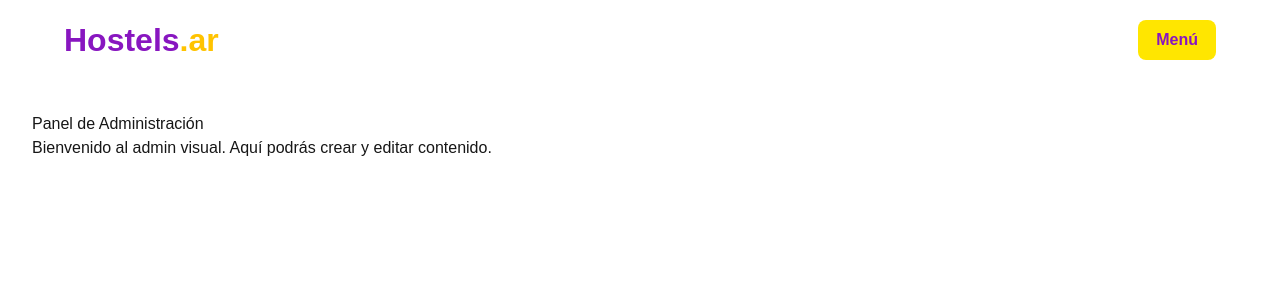
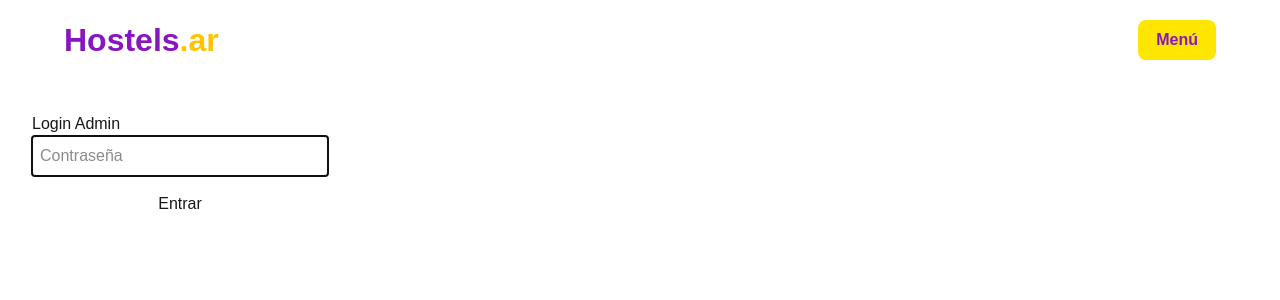
Before and after one commit to givemefire44/hostels.ar, a Next.js app: page /admin in a window 1280 px wide. Shown: the top 300 px of the page. Built offline with nearby package versions, Linux system fonts and the light colour scheme.

Commit message:
Update page.tsx

```diff
--- a/app/admin/page.tsx
+++ b/app/admin/page.tsx
@@ -1,10 +1,49 @@
 'use client';
 
+import { useState } from 'react';
+
+const PASSWORD = 'admin123'; // Puedes cambiar la contraseña aquí
+
 export default function AdminPage() {
+  const [auth, setAuth] = useState(false);
+  const [input, setInput] = useState('');
+  const [error, setError] = useState('');
+
+  const handleLogin = (e: React.FormEvent) => {
+    e.preventDefault();
+    if (input === PASSWORD) {
+      setAuth(true);
+      setError('');
+    } else {
+      setError('Contraseña incorrecta');
+    }
+  };
+
+  if (!auth) {
+    return (
+      <main style={{ padding: 32, maxWidth: 360 }}>
+        <h2>Login Admin</h2>
+        <form onSubmit={handleLogin}>
+          <input
+            type="password"
+            placeholder="Contraseña"
+            value={input}
+            onChange={e => setInput(e.target.value)}
+            style={{ width: '100%', padding: 8, marginBottom: 8 }}
+            autoFocus
+          />
+          <button type="submit" style={{ width: '100%', padding: 8 }}>Entrar</button>
+        </form>
+        {error && <p style={{ color: 'red' }}>{error}</p>}
+      </main>
+    );
+  }
+
+  // Si está autenticado, muestra el admin real
   return (
     <main style={{ padding: 32 }}>
       <h1>Panel de Administración</h1>
-      <p>Bienvenido al admin visual. Aquí podrás crear y editar contenido.</p>
+      <p>¡Acceso concedido! Aquí irán las herramientas de creación de contenido.</p>
     </main>
   );
 }
```
